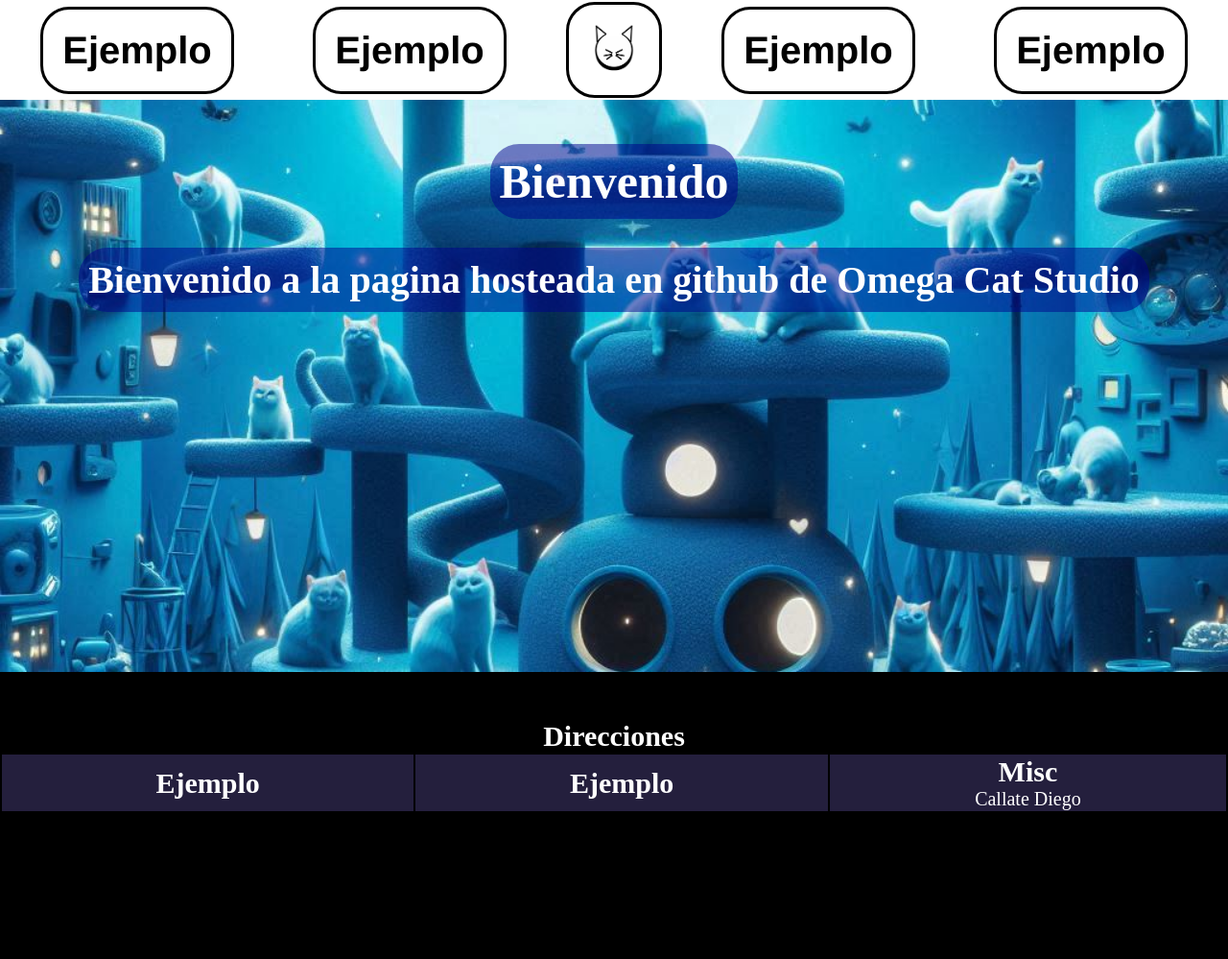
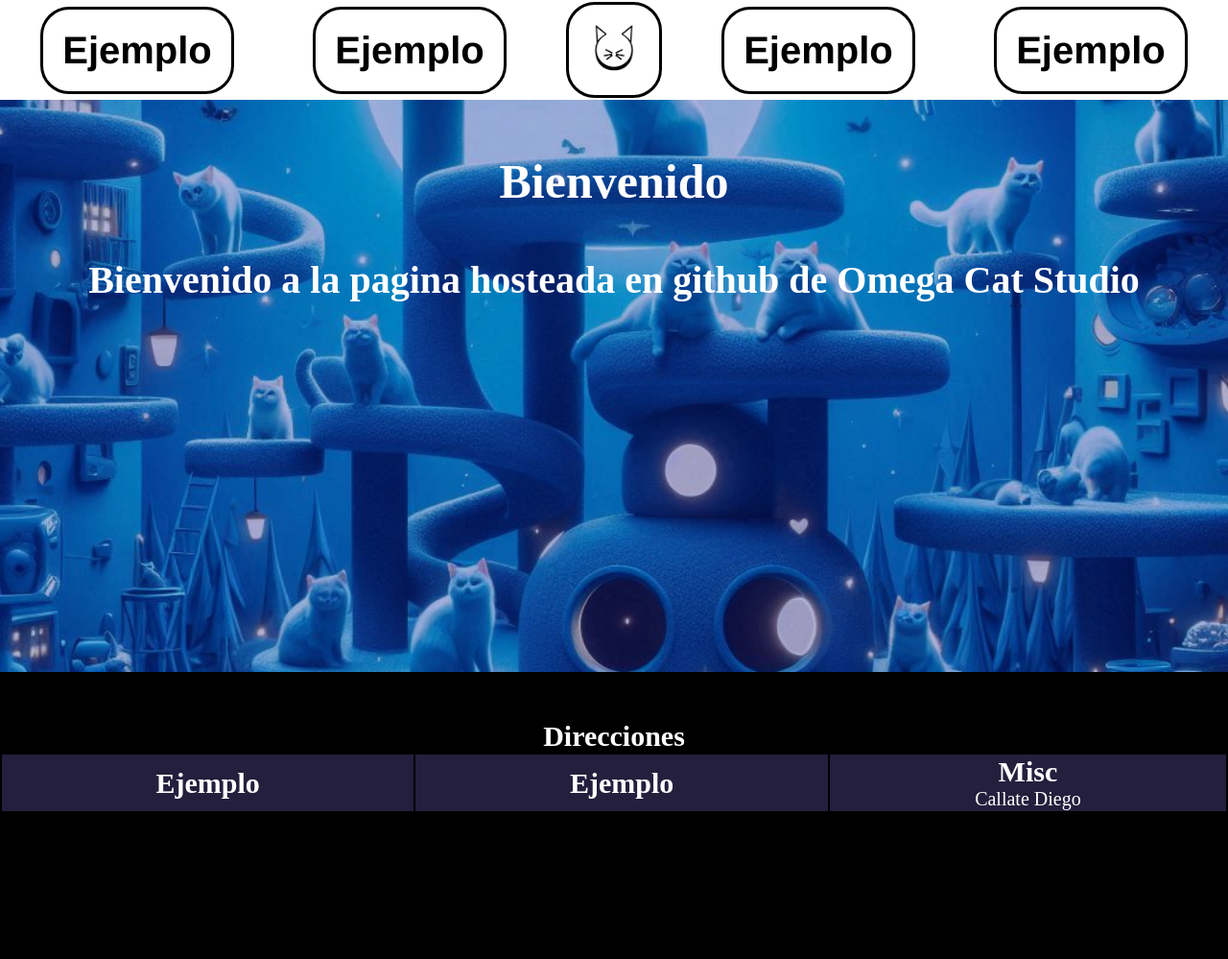
Before and after one commit to isaac22408/isaac22408.github.io, a PHP site: page / in a window 1280 px wide. Shown: the top 999 px of the page at 96% size. Run offline with PHP 8.4, Linux system fonts and the light colour scheme.

Commit message:
image color

```diff
--- a/main.css
+++ b/main.css
@@ -53,7 +53,6 @@ body{
 }
 #bienvenida h1{
  color: white;
- background-color: rgba(0, 0, 139, 0.5);
  padding: 10px;
  margin: 0px auto 30px;
  width: max-content;
@@ -65,7 +64,6 @@ body{
 }
 #bienvenida h2{
     color: white;
-    background-color: rgba(0, 0, 139, 0.5);
     padding: 10px;
     margin: 0px auto;
     width: max-content;
@@ -74,6 +72,15 @@ body{
     position: relative;
     top: 50px;
     max-width: fit-content;
+}
+#bienvenida::before{
+    content: "";
+    background-color: rgba(0, 0, 139, 0.3);
+    position: absolute;
+    width: 100%;
+    height: 100%;
+    top: 0;
+    left: 0;
 }
 main{
     color: white;
@@ -93,6 +100,8 @@ h3{
 }
 nav{
 background-color: black;
+position: relative;
+z-index: 3;
 width: 100%;
 min-height: 300px;
 }
```
